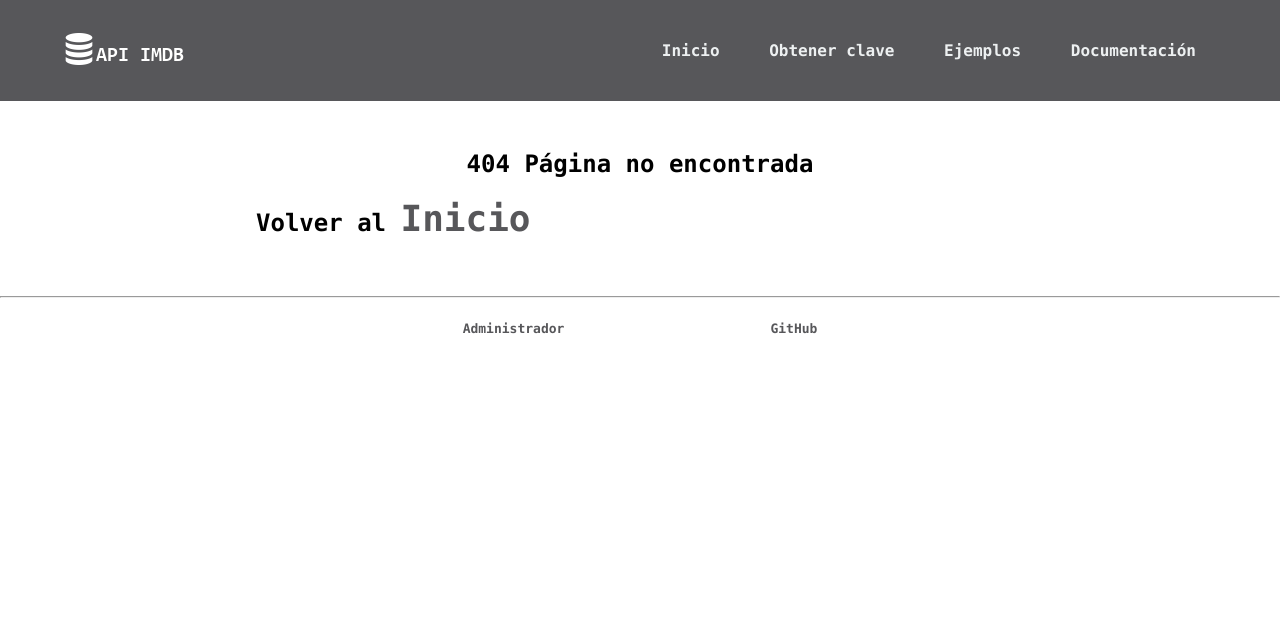
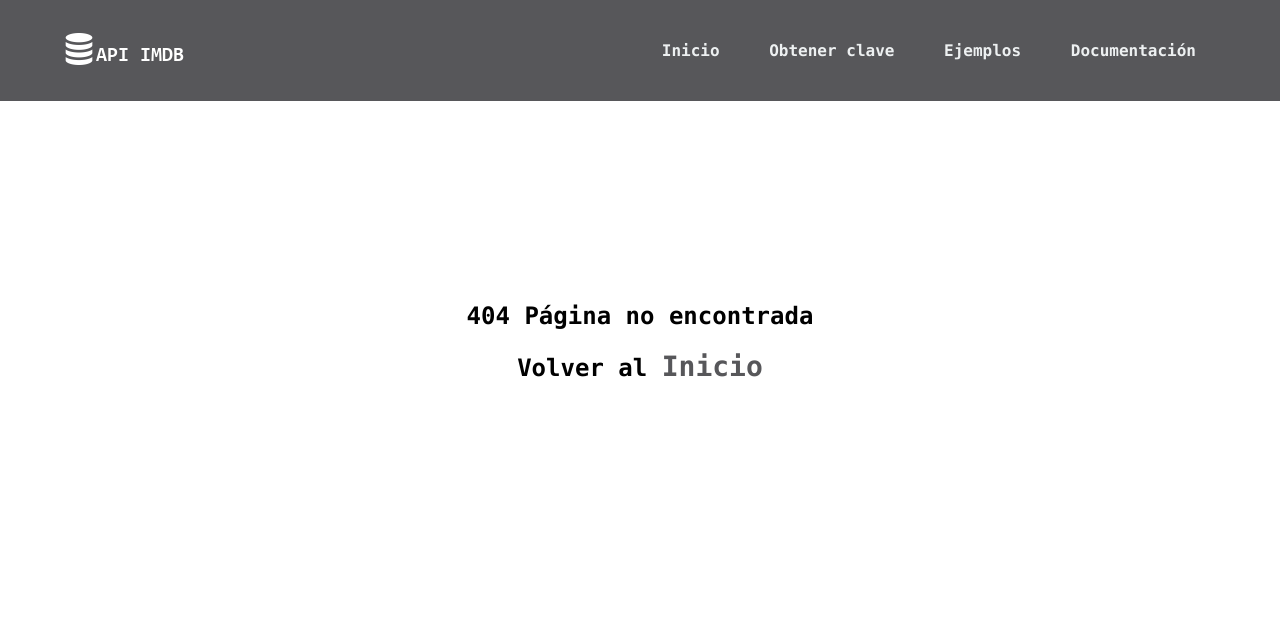
Before and after one commit to JoanFer030/api-rest-imdb, a Flask app: template templates/404.html in a window 1280 px wide. Shown: the top 623 px of the page. Before the commit the page ends 334 px from the top, so only its background shows below. Run offline with Flask 3, Linux system fonts and the light colour scheme; the template is opened without the code that fills it, so the values that code supplies are empty; parts of the project's set-up code (start-up, migrations or seed data) failed here and were passed over.

Commit message:
404 error fixed

```diff
--- a/templates/404.html
+++ b/templates/404.html
@@ -1,7 +1,42 @@
 {% extends "base.html" %}
 {% block content %}
+<br>
+<br>
+<br>
+<br>
+<br>
+<br>
+<br>
+<br>
 <div class="center-content">
-    <h2 style="text-align:center;">404 Página no encontrada</h2>
-    <h2>Volver al <a href={{url_for('index')}} class="link-text" style="font-size: 1.5em; text-align:center;">Inicio</a></h2>
+    <h2 style="text-align:center;">
+        404 Página no encontrada
+    </h2>
+    <h2 style="text-align:center;">
+        Volver al
+        <a href={{url_for('index')}} class="link-text" style="font-size: 28px;">Inicio</a>
+    </h2>
 </div>
+<br>
+<br>
+<br>
+<br>
+<br>
+<br>
+<br>
+<br>
+<br>
+<br>
+<br>
+<br>
+<br>
+<br>
+<br>
+<br>
+<br>
+<br>
+<br>
+<br>
+<br>
+<br>
 {% endblock %}
```
